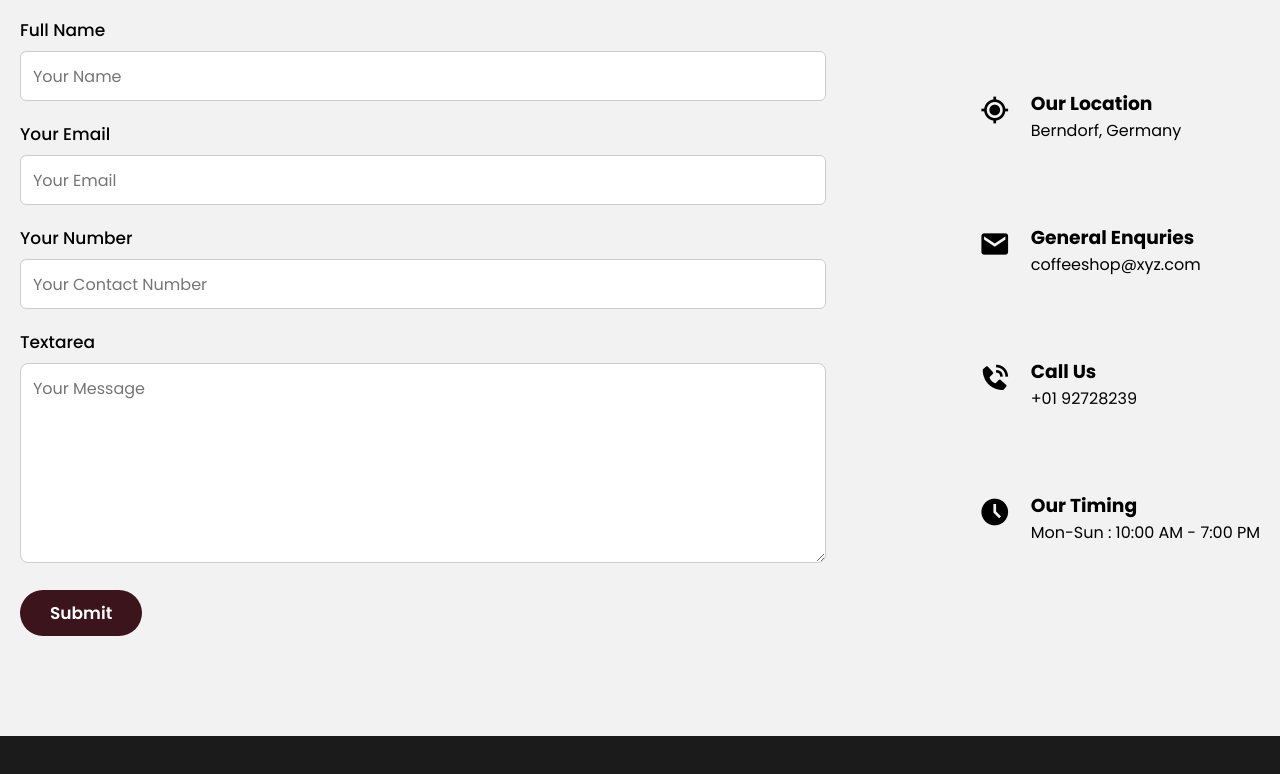
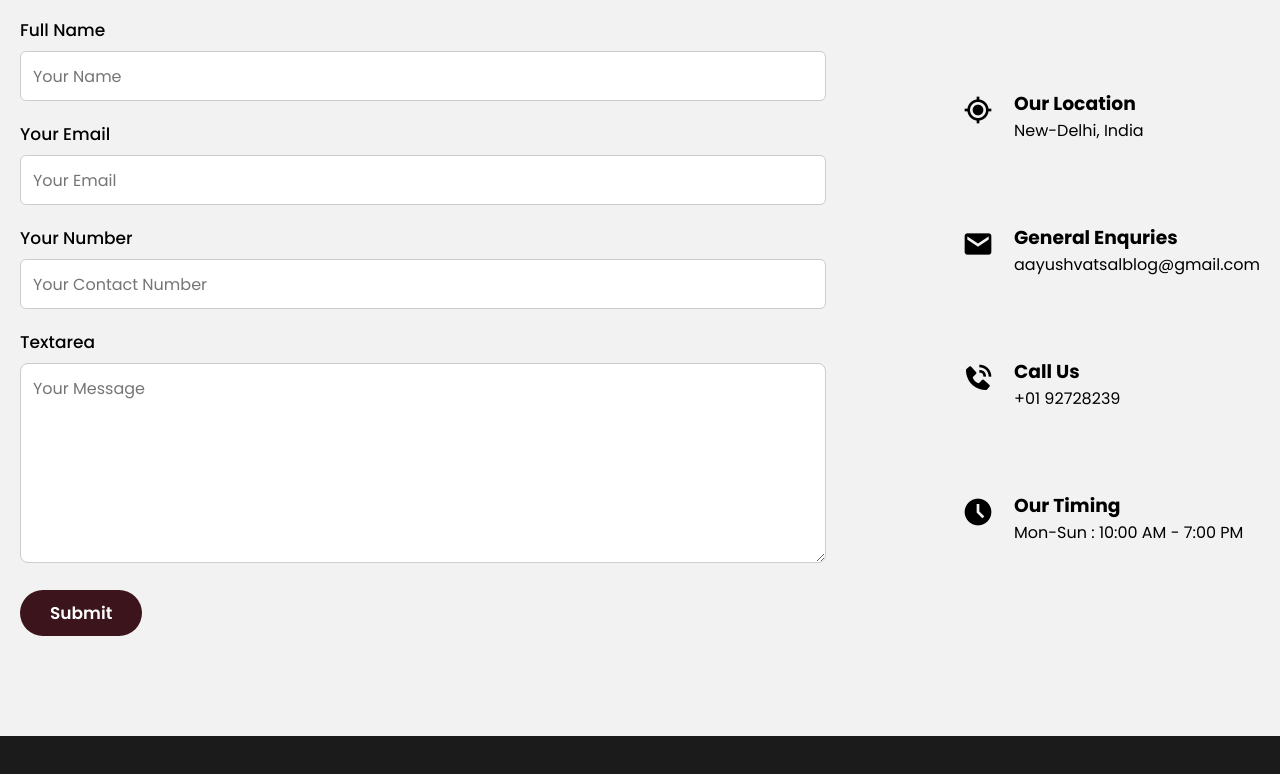
Before and after one commit to aayushvatsal/CoffeeRestaurant, a plain HTML site: page index.html in a window 1280 px wide. Shown: the part 4724-5498 px from the top of the page. Drawn offline with nearby package versions, Linux system fonts and the light colour scheme.

Commit message:
second commit

```diff
--- a/index.html
+++ b/index.html
@@ -267,14 +267,14 @@
               <i class="bx bx-current-location"></i>
               <div class="contact_details">
                 <h3>Our Location</h3>
-                <p>Berndorf, Germany</p>
+                <p>New-Delhi, India</p>
               </div>
             </div>
             <div class="contact_items">
               <i class="bx bxs-envelope"></i>
               <div class="contact_details">
                 <h3>General Enquries</h3>
-                <p>coffeeshop@xyz.com</p>
+                <p>aayushvatsalblog@gmail.com</p>
               </div>
             </div>
             <div class="contact_items">
```
